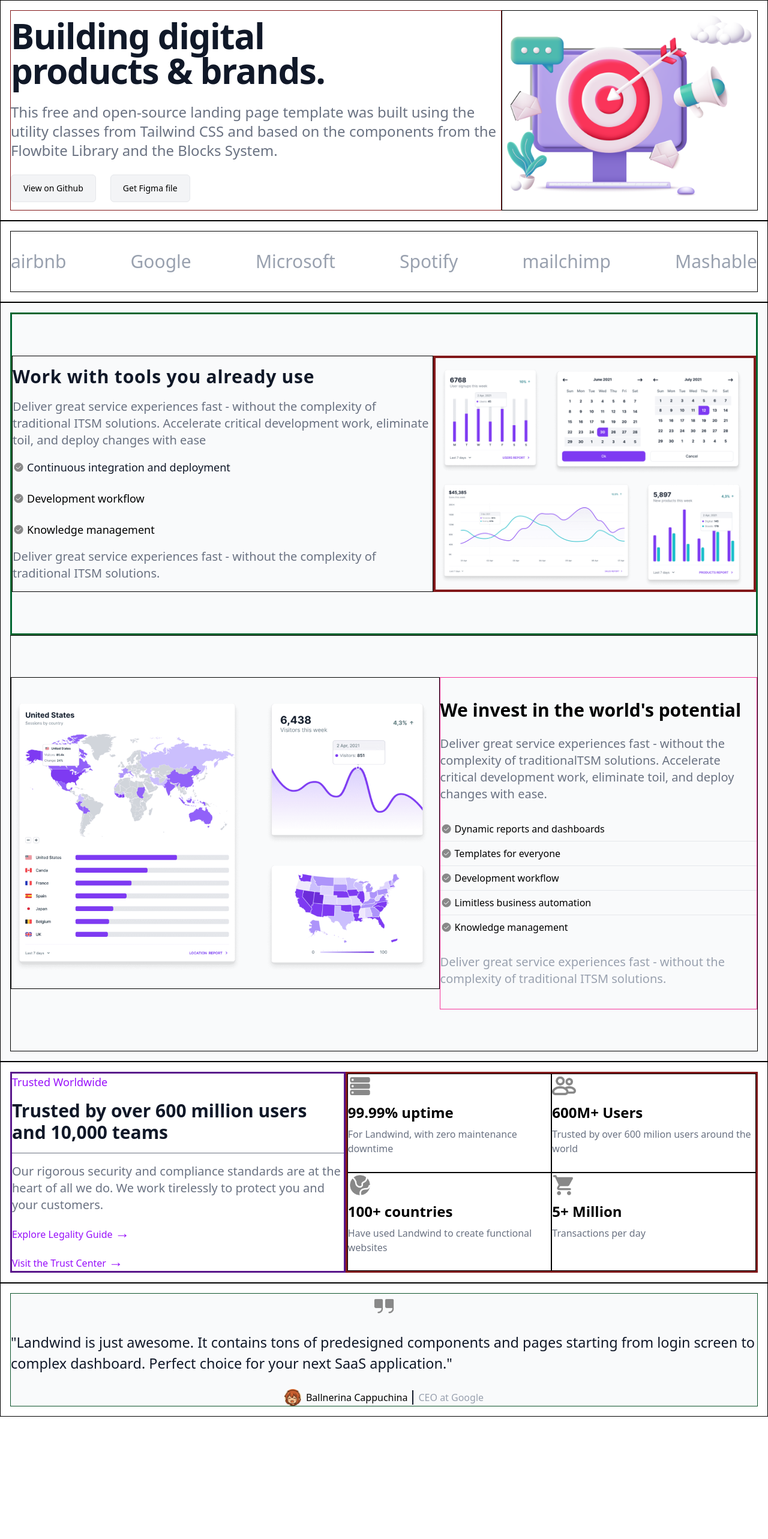
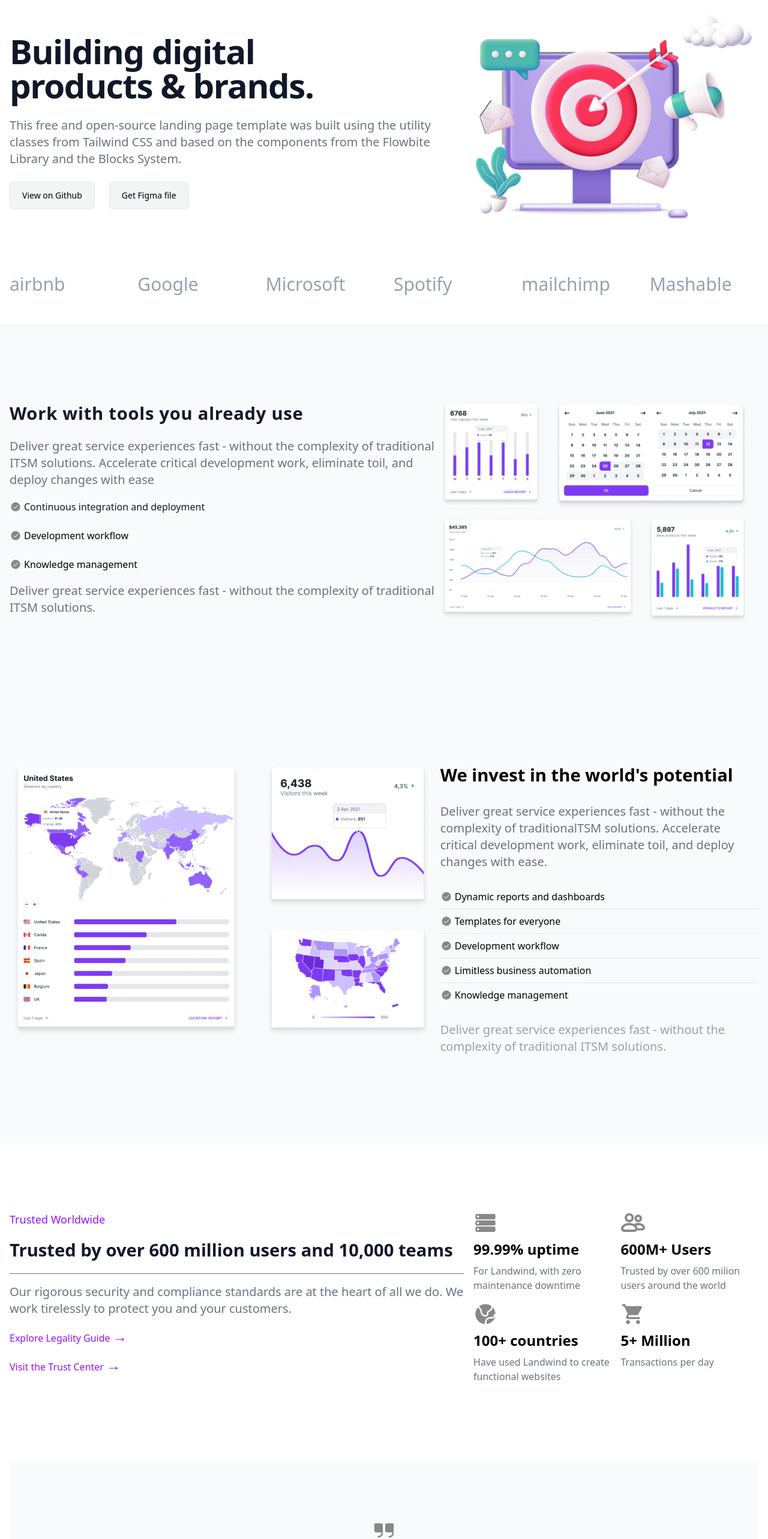
Before and after one commit to Shii108/Landing-Page, a Vue app: page / in a window 1280 px wide. Shown: the top 2566 px of the page at 60% size. Before the commit the page ends 2362 px from the top, so only its background shows below. Built offline with nearby package versions, Linux system fonts and the light colour scheme.

Commit message:
feat: home sections are now responsive

```diff
--- a/src/components/Home.vue
+++ b/src/components/Home.vue
@@ -1,11 +1,11 @@
 <template>
-  <section id="hero-section" class="flex border p-4">
-    <div class="border border-red-900 flex flex-col gap-6 justify-center">
+  <section id="hero-section" class="flex p-4">
+    <div class=" flex flex-col gap-6 justify-center">
       <h1
-        class="text-[clamp(3rem,2.786rem+1.07vw,3.75rem)] font-extrabold tracking-loose lg:tracking-tight leading-none text-gray-900">
+        class="text-[clamp(2.188rem,1.741rem+2.23vw,3.75rem)] font-extrabold tracking-loose lg:tracking-tight leading-none text-gray-900">
         Building digital <br>
         products & brands.</h1>
-      <p class="lg:text-2xl text-xl text-gray-500 font-light">This free and open-source landing page template was built
+      <p class=" text-xl text-gray-500 font-light">This free and open-source landing page template was built
         using the
         utility classes from Tailwind CSS and based
         on the components from the Flowbite Library and the Blocks System.</p>
@@ -19,13 +19,13 @@
       </div>
     </div>
     <div>
-      <div class="border hidden lg:block "><img src="/hero.png" alt="image of a arrow in a computer"></div>
+      <div class="hidden lg:block "><img src="/hero.png" alt="image of a arrow in a computer"></div>
     </div>
   </section>
 
 
-  <section id="popular-company" class="border p-4">
-    <div class="grid grid-cols-2 gap-6 font-medium  md:grid-cols-3 md:gap-8 lg:flex lg:justify-between border py-8">
+  <section id="popular-company" class=" p-4">
+    <div class="grid grid-cols-2 gap-6 font-medium  md:grid-cols-3 md:gap-8 lg:grid-cols-6 py-8">
       <h2 class="text-3xl text-gray-400  hover:text-gray-900">airbnb</h2>
       <h2 class="text-3xl text-gray-400  hover:text-gray-900">Google</h2>
       <h2 class="text-3xl text-gray-400  hover:text-gray-900">Microsoft</h2>
@@ -36,16 +36,17 @@
   </section>
 
 
-  <section id="third-section" class="bg-[#F9FAFB] border p-4">
-    <div class="flex border-3 border-green-800 py-[69px]">
-      <div class="flex flex-col py-4 border justify-between">
-        <h2 class="text-3xl font-extrabold text-gray-900 tracking-wide">Work with tools you already use</h2>
-        <p class="md:text-xl font-light text-gray-500">Deliver great service experiences fast - without the complexity
+  <section id="about-us" class="bg-[#F9FAFB]  p-4">
+    <div class="flex lg:py-[96px] py-6 md:py-8">
+      <div class="flex flex-col gap-4 py-4 justify-between">
+        <h2 class="text-[clamp(1.625rem,1.393rem+0.54vw,1.875rem)] font-extrabold text-gray-900 tracking-wide">Work with
+          tools you already use</h2>
+        <p class="text-xl font-light text-gray-500">Deliver great service experiences fast - without the complexity
           of
           traditional
           ITSM solutions. Accelerate
           critical development work, eliminate toil, and deploy changes with ease</p>
-        <ul class="flex flex-col gap-6 text-lg">
+        <ul class="flex flex-col  gap-3 sm:gap-6">
           <li class="flex gap-1 items-center font-medium text-gray-900"><span><img src="/checked.png" alt="checkmark"
                 class="w-5 h-5"></span><span>Continuous integration and deployment</span></li>
           <li class="flex gap-1 items-center font-medium text-gray-90"><span><img src="/checked.png" alt="checkmark"
@@ -57,18 +58,19 @@
           traditional
           ITSM solutions.</p>
       </div>
-      <div class="border-4 border-red-900 md:block hidden">
+      <div class="lg:block hidden">
         <img src="/feature-1.png" alt="analytical graph" class="max-h-[900px]">
       </div>
     </div>
 
 
-    <div class="flex border py-[69px]">
-      <div class="md:block hidden">
-        <img src="/feature-2.png" alt="analytical graph" class="border">
+    <div class="flex lg:py-[96px] py-6 md:py-8">
+      <div class="lg:block hidden">
+        <img src="/feature-2.png" alt="analytical graph">
       </div>
-      <div class="border border-pink-500 flex flex-col gap-6 py-9">
-        <h2 class="text-3xl font-extrabold">We invest in the world's potential</h2>
+      <div class=" flex flex-col gap-6 py-9">
+        <h2 class="text-[clamp(1.625rem,1.393rem+0.54vw,1.875rem)] font-extrabold">We invest in the world's potential
+        </h2>
         <p class="font-light text-xl text-gray-500">Deliver great service experiences fast - without the complexity of
           traditionalTSM solutions. Accelerate critical development work, eliminate toil, and deploy changes with ease.
         </p>
@@ -102,56 +104,61 @@
   </section>
 
 
-  <section id="unique-features" class="flex md:flex-row flex-col border p-4">
-      <div class="border-3 border-purple-900 flex-1/2 flex flex-col gap-4">
+  <section id="unique-features" class=" p-4">
+    <div class="lg:py-[96px] py-6 md:py-8 flex flex-col lg:flex-row gap-4">
+      <div class="flex flex-col gap-4">
         <p class="font-medium text-lg text-purple-600">Trusted Worldwide</p>
-        <h2 class="text-3xl font-extrabold text-gray-900">Trusted by over 600 million users and 10,000 teams</h2>
-        <p class="text-gray-500 font-light text-xl border-t pt-4">Our rigorous security and compliance standards are at
+        <h2 class="text-[clamp(1.625rem,1.393rem+0.54vw,1.875rem)] font-extrabold text-gray-900">Trusted by over 600
+          million users and 10,000 teams</h2>
+        <p class="text-gray-500 font-light sm:text-xl border-t pt-4">Our rigorous security and compliance standards are
+          at
           the heart of
           all we do. We work tirelessly to protect you
           and your customers.</p>
         <a href="www.google.com" class="font-medium text-purple-600 block">Explore Legality Guide <span
             class="text-2xl">→</span></a>
-        <a href="www.google.com" class="font-medium text-purple-600">Visit the Trust Center <span
+        <a href="www.google.com" class="font-medium text-purple-600 ">Visit the Trust Center <span
             class="text-2xl">→</span>
         </a>
       </div>
-      <div class="border-3 border-red-900 grid md:grid-cols-2 ">
-        <div class="border flex flex-col gap-2">
+      <div class="grid md:grid-cols-2 md:gap-4">
+        <div class="flex flex-col gap-2">
           <div><img src="/server.png" alt="server icon" class="w-10 h-10"></div>
           <h2 class="font-bold text-2xl">99.99% uptime</h2>
-          <p class="font-light text-gray-500">For Landwind, with zero maintenance downtime</p>
+          <p class="font-light text-gray-500 text-lg lg:text-base">For Landwind, with zero maintenance downtime</p>
         </div>
-        <div class="border flex flex-col gap-2">
+        <div class="flex flex-col gap-2">
           <div><img src="/persons.png" alt="two people icon" class="w-10 h-10"></div>
           <h2 class="font-bold text-2xl">600M+ Users</h2>
-          <p class="font-light text-gray-500">Trusted by over 600 milion users around the world</p>
+          <p class="font-light text-gray-500 text-lg lg:text-base">Trusted by over 600 milion users around the world</p>
         </div>
-        <div class="border flex flex-col gap-2">
+        <div class="flex flex-col gap-2">
           <div><img src="/earth.png" alt="earth logo" class="w-10 h-10"></div>
           <h2 class="font-bold text-2xl">100+ countries</h2>
-          <p class="font-light text-gray-500">Have used Landwind to create functional websites</p>
+          <p class="font-light text-gray-500 text-lg lg:text-base">Have used Landwind to create functional websites</p>
         </div>
-        <div class="border flex flex-col gap-2">
+        <div class="flex flex-col gap-2">
           <div><img src="/cart.png" alt="shopping cart" class="w-10 h-10"></div>
           <h2 class="font-bold text-2xl">5+ Million</h2>
-          <p class="font-light text-gray-500">Transactions per day</p>
+          <p class="font-light text-gray-500 text-lg lg:text-base">Transactions per day</p>
+        </div>
       </div>
     </div>
   </section>
 
 
-  <section id="quotes" class="border p-4">
-    <div class="border border-green-900 bg-[#F9FAFB] flex flex-col gap-6">
+  <section id="quotes" class="p-4">
+    <div class="bg-[#F9FAFB] flex flex-col gap-6 lg:py-[96px] py-6 md:py-8">
       <div><img src="/PhQuotesFill (1).png" alt="quotes" class="w-10 m-auto"></div>
-    <p class="font-medium text-[clamp(1.25rem,1.179rem+0.36vw,1.5rem)] text-gray-900">"Landwind is just awesome. It contains tons of predesigned
+      <p class="font-medium text-[clamp(1.25rem,1.179rem+0.36vw,1.5rem)] text-gray-900">"Landwind is just awesome. It
+        contains tons of predesigned
         components
         and pages starting from login screen to
         complex dashboard. Perfect choice for your next SaaS application."</p>
-      <div class="flex justify-center items-center gap-2">
-        <div><img src="/Favicon.png" alt="image of a girl" class="w-7"></div>
-        <p class="font-medium">Ballnerina Cappuchina</p>
-        <p class="font-light text-gray-400 border-l-2 border-gray-900 pl-2">CEO at Google</p>
+      <div class="flex justify-center items-center gap-1 md:gap-2">
+        <div><img src="/Favicon.png" alt="image of a girl" class="w-5 md:w-7"></div>
+        <p class="font-medium ">Ballnerina Capuchina</p>
+        <p class="font-light text-gray-400 border-l-2 border-gray-900 pl-1 md:pl-2 text-sm">CEO at Google</p>
       </div>
     </div>
   </section>
```
Lines whose indentation alone changed are shown as unchanged.
